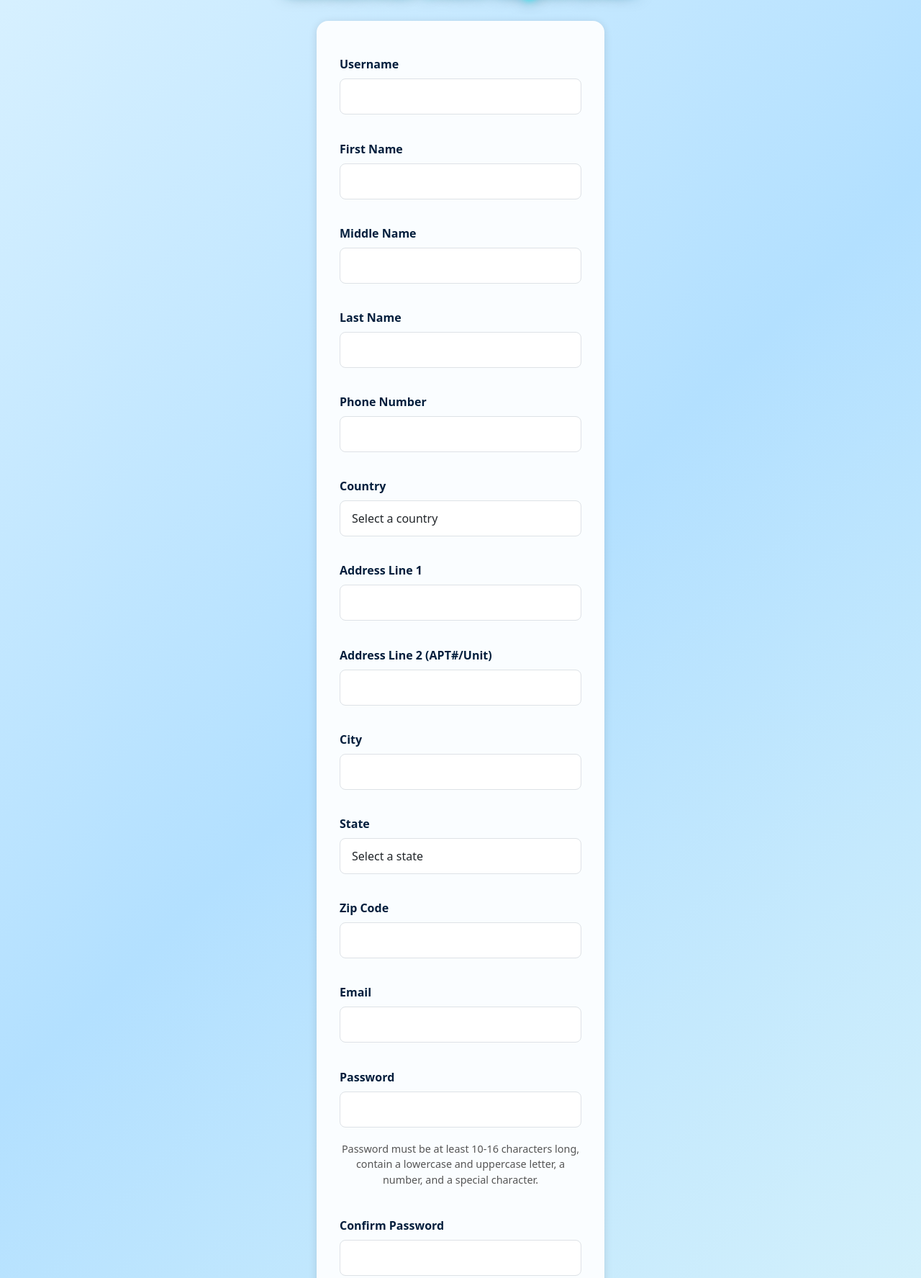
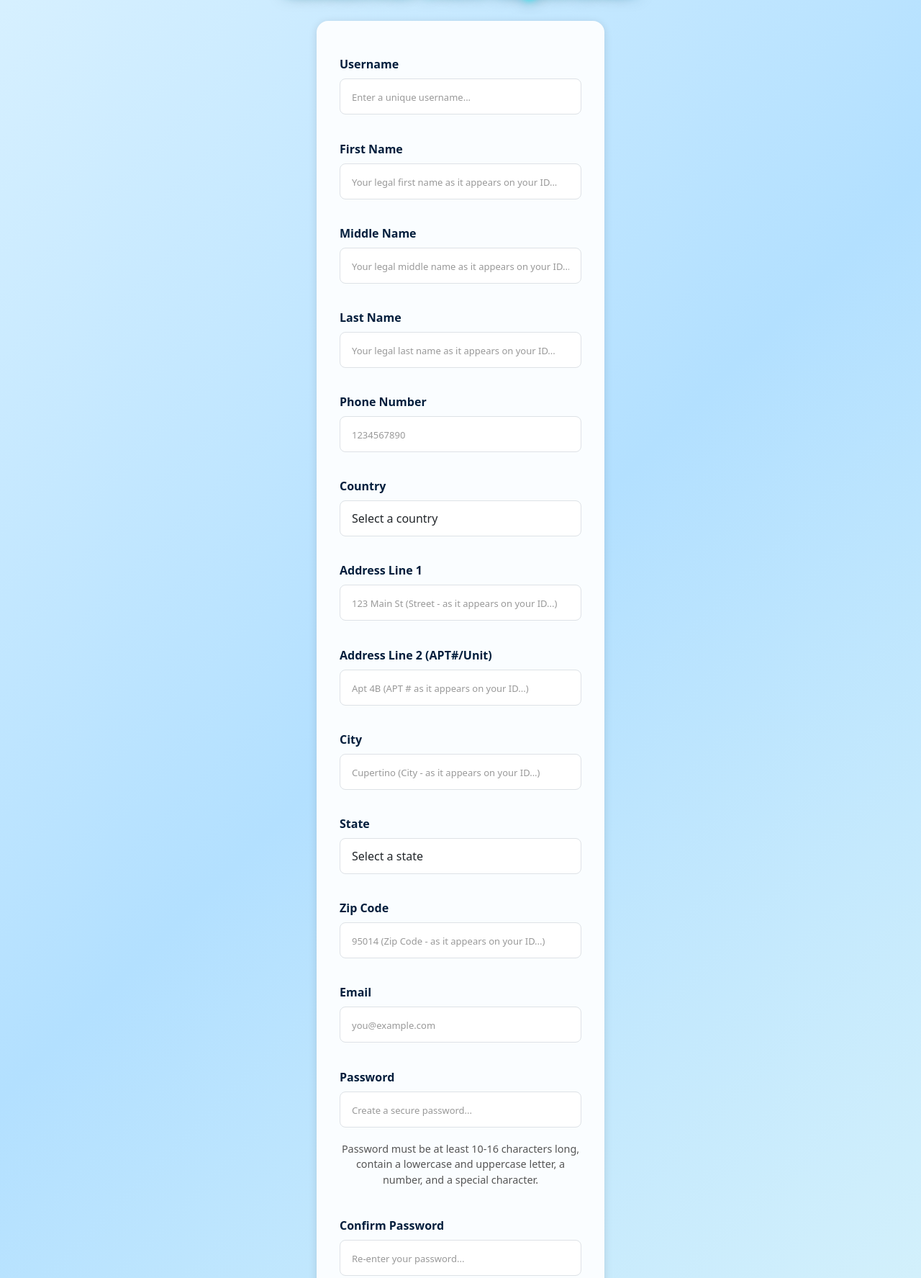
Before and after one commit to LoneWolfITLLC/lonewolfit.io-production, a plain HTML site: page register.html in a window 1280 px wide. Shown: the part 673-2448 px from the top of the page at 72% size. Drawn offline with Linux system fonts and the light colour scheme.

Commit message:
Added the proper placeholder text to all documents where needed...

```diff
--- a/blocks/dark/main_form.css
+++ b/blocks/dark/main_form.css
@@ -50,8 +50,13 @@ body.dark-mode .main__form .form-control:focus {
 }
 
 body.dark-mode .main__form input::placeholder {
-	color: #fff !important; /* Sets the placeholder text color to white for visibility in dark mode. */
+	color: #8f8f8f !important; /* Sets the placeholder text color to light gray for visibility in dark mode. */
 	opacity: 1; /* Ensures the placeholder text is fully opaque and visible. */
+}
+
+body.dark-mode .main__form .form-control::placeholder {
+	color: #8f8f8f; /* Light gray for placeholder text in form controls. */
+	opacity: 1; /* Ensures full opacity for visibility. */
 }
 
 /* Glowing neon checkboxes for dark mode - full Bootstrap override */
--- a/blocks/main_form.css
+++ b/blocks/main_form.css
@@ -61,6 +61,12 @@
 	outline: none; /* Removes default outline. */
 }
 
+.main__form .form-control::placeholder {
+	color: #999; /* Light gray for placeholder text. */
+	opacity: 1; /* Ensures full opacity for visibility. */
+	font-size: small; /* Smaller font size for placeholder. */
+}
+
 .main__alert {
 	display: none; /* Hidden by default. */
 	margin: 1rem auto 1.5rem auto; /* Centers alert and adds space above/below. */
--- a/register.html
+++ b/register.html
@@ -121,6 +121,7 @@
 							id="usernameResidential"
 							name="usernameResidential"
 							class="form-control"
+							placeholder="Enter a unique username..."
 							required
 						/>
 						<label for="firstNameResidential" class="form-label"
@@ -130,6 +131,7 @@
 							type="text"
 							class="form-control"
 							id="firstNameResidential"
+							placeholder="Your legal first name as it appears on your ID..."
 							required
 						/>
 						<label for="middleNameResidential" class="form-label"
@@ -139,6 +141,7 @@
 							type="text"
 							class="form-control"
 							id="middleNameResidential"
+							placeholder="Your legal middle name as it appears on your ID..."
 						/>
 						<label for="lastNameResidential" class="form-label"
 							>Last Name</label
@@ -147,6 +150,7 @@
 							type="text"
 							class="form-control"
 							id="lastNameResidential"
+							placeholder="Your legal last name as it appears on your ID..."
 							required
 						/>
 						<label for="phoneResidential" class="form-label"
@@ -158,6 +162,7 @@
 							id="phoneResidential"
 							required
 							pattern="[0-9]*"
+							placeholder="1234567890"
 							onkeypress="return event.charCode >= 48 && event.charCode <= 57"
 						/>
 						<label for="country" class="form-label">Country</label>
@@ -233,17 +238,19 @@
 							type="text"
 							class="form-control"
 							id="address1Residential"
+							placeholder="123 Main St (Street - as it appears on your ID...)"
 							required
 						/>
 						<label for="address2Residential" class="form-label"
 							>Address Line 2 (APT#/Unit)</label
 						>
-						<input type="text" class="form-control" id="address2Residential" />
+						<input type="text" class="form-control" id="address2Residential" placeholder="Apt 4B (APT # as it appears on your ID...)" />
 						<label for="cityResidential" class="form-label">City</label>
 						<input
 							type="text"
 							class="form-control"
 							id="cityResidential"
+							placeholder="Cupertino (City - as it appears on your ID...)"
 							required
 						/>
 						<label for="state" class="form-label">State</label>
@@ -256,6 +263,7 @@
 							type="text"
 							class="form-control"
 							id="zipCodeResidential"
+							placeholder="95014 (Zip Code - as it appears on your ID...)"
 							required
 						/>
 						<label for="emailResidential" class="form-label">Email</label>
@@ -263,6 +271,7 @@
 							type="email"
 							class="form-control"
 							id="emailResidential"
+							placeholder="you@example.com"
 							required
 						/>
 						<label for="passwordResidential" class="form-label">Password</label>
@@ -270,6 +279,7 @@
 							type="password"
 							class="form-control"
 							id="passwordResidential"
+							placeholder="Create a secure password..."
 							required
 						/>
 						<small class="main__text-small main__item-centered"
@@ -295,6 +305,7 @@
 							type="password"
 							class="form-control"
 							id="confirmPasswordResidential"
+							placeholder="Re-enter your password..."
 							required
 						/>
 						<label>
@@ -338,7 +349,7 @@
 				<form id="registerFormBusiness" class="main__form">
 					<div class="form-group">
 						<label for="dbaNameBusiness" class="form-label">DBA Name</label>
-						<input type="text" class="form-control" id="dbaNameBusiness" />
+						<input type="text" class="form-control" id="dbaNameBusiness" placeholder="Your DBA name as it appears on your LLC-5.5/147C..." />
 						<label for="businessCountry" class="form-label"
 							>Business Country</label
 						>
@@ -414,6 +425,7 @@
 							type="text"
 							class="form-control"
 							id="businessAddress1Business"
+							placeholder="123 Main St"
 						/>
 						<label for="businessAddress2Business" class="form-label"
 							>Business Address Line 2 (Unit#)</label
@@ -422,11 +434,12 @@
 							type="text"
 							class="form-control"
 							id="businessAddress2Business"
+							placeholder="Suite 100 (Unit #)"
 						/>
 						<label for="businessCityBusiness" class="form-label"
 							>Business City</label
 						>
-						<input type="text" class="form-control" id="businessCityBusiness" />
+						<input type="text" class="form-control" id="businessCityBusiness" placeholder="Anytown" />
 						<label for="businessState" class="form-label">Business State</label>
 						<select class="form-control" id="businessState">
 							<option value="">Select a state</option>
@@ -439,6 +452,7 @@
 							type="text"
 							class="form-control"
 							id="businessZipCodeBusiness"
+							placeholder="12345"
 						/>
 						<label for="usernameBusiness" class="form-label">Username</label>
 						<input
@@ -446,6 +460,7 @@
 							id="usernameBusiness"
 							name="usernameBusiness"
 							class="form-control"
+							placeholder="Enter a unique username..."
 							required
 						/>
 						<label for="firstNameBusiness" class="form-label">First Name</label>
@@ -453,17 +468,19 @@
 							type="text"
 							class="form-control"
 							id="firstNameBusiness"
+							placeholder="Your legal first name as it appears on your ID..."
 							required
 						/>
 						<label for="middleNameBusiness" class="form-label"
 							>Middle Name</label
 						>
-						<input type="text" class="form-control" id="middleNameBusiness" />
+						<input type="text" class="form-control" id="middleNameBusiness" placeholder="Your legal middle name as it appears on your ID..." />
 						<label for="lastNameBusiness" class="form-label">Last Name</label>
 						<input
 							type="text"
 							class="form-control"
 							id="lastNameBusiness"
+							placeholder="Your legal last name as it appears on your ID..."
 							required
 						/>
 						<label for="phoneBusiness" class="form-label">Phone Number</label>
@@ -473,6 +490,7 @@
 							id="phoneBusiness"
 							required
 							pattern="[0-9]*"
+							placeholder="1234567890"
 							onkeypress="return event.charCode >= 48 && event.charCode <= 57"
 						/>
 						<label for="countryBusiness" class="form-label">Country</label>
@@ -548,17 +566,19 @@
 							type="text"
 							class="form-control"
 							id="address1Business"
+							placeholder="123 Main St (Street - as it appears on your ID...)"
 							required
 						/>
 						<label for="address2Business" class="form-label"
 							>Address Line 2 (APT#/Unit)</label
 						>
-						<input type="text" class="form-control" id="address2Business" />
+						<input type="text" class="form-control" id="address2Business" placeholder="APT 1B (Unit # - as it appears on your ID...)" />
 						<label for="cityBusiness" class="form-label">City</label>
 						<input
 							type="text"
 							class="form-control"
 							id="cityBusiness"
+							placeholder="Cupertino (City - as it appears on your ID...)"
 							required
 						/>
 						<label for="stateBusiness" class="form-label">State</label>
@@ -576,6 +596,7 @@
 							type="text"
 							class="form-control"
 							id="zipCodeBusiness"
+							placeholder="95014 (Zip Code - as it appears on your ID...)"
 							required
 						/>
 						<label for="emailBusiness" class="form-label">Email</label>
@@ -583,6 +604,7 @@
 							type="email"
 							class="form-control"
 							id="emailBusiness"
+							placeholder="you@example.com"
 							required
 						/>
 						<label for="passwordBusiness" class="form-label">Password</label>
@@ -590,6 +612,7 @@
 							type="password"
 							class="form-control"
 							id="passwordBusiness"
+							placeholder="Create a secure password..."
 							required
 						/>
 						<small class="main__text-small main__item-centered"
@@ -615,6 +638,7 @@
 							type="password"
 							class="form-control"
 							id="confirmPasswordBusiness"
+							placeholder="Re-enter your password..."
 							required
 						/>
 						<label>
@@ -671,6 +695,7 @@
 						type="text"
 						class="form-control"
 						id="verificationCode"
+						placeholder="Enter your verification code..."
 						required
 					/>
 					<button
```
Also changed, not shown: login.html (+1 -0 lines), reset.html (+4 -4 lines).
